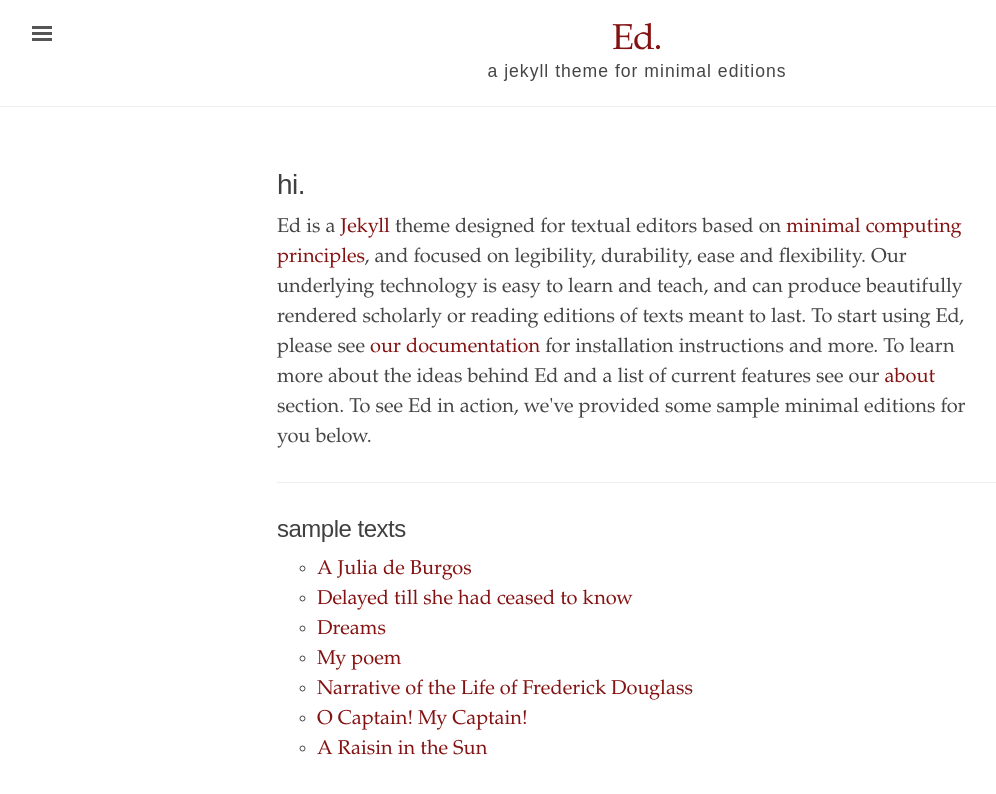
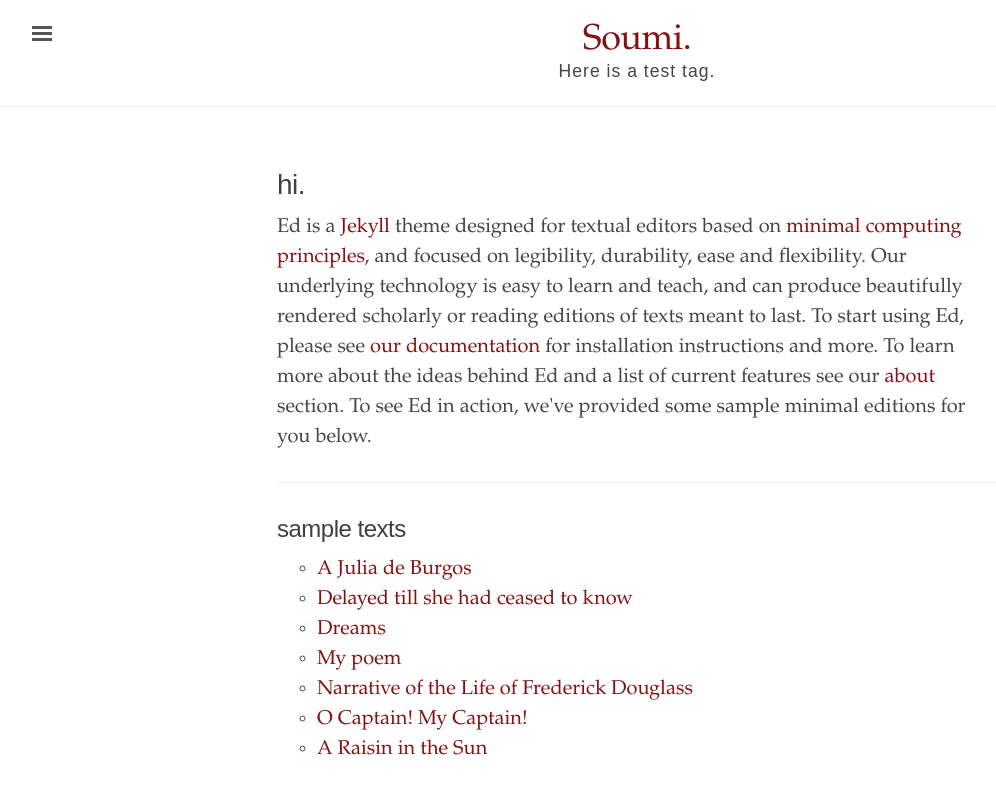
Before and after one commit to soumi-udel/soumi-udel.github.io, a Jekyll site: the page built from index.html, in a window 1280 px wide. Shown: the top 794 px of the page, without its empty margins (3-999 px from the left). Built offline with Jekyll 4.4.1, drawn with Linux system fonts in a browser that asks for light colours.

Commit message:
Update _config.yml

```diff
--- a/_config.yml
+++ b/_config.yml
@@ -1,17 +1,17 @@
 # Built with Jekyll 3.6.0
 
 # Setup
-title:               Ed.
-tagline:             'a jekyll theme for minimal editions'
-description:         'Ed is a Jekyll theme designed for textual editors based on minimal computing principles, and focused on legibility and flexibility.'
-url:                 'http://minicomp.github.io'
+title:               Soumi.
+tagline:             'Here is a test tag.'
+description:         'Here is a description'
+url:                 'http://soumi-udel.github.io'
 baseurl:             ''
 
 # About/contact
 author:
-  name:              Alex Gil
-  url:               https://twitter.com/elotroalex
-  email:             colibri.alex@gmail.com
+  name:              Soumi
+  url:
+  email:
 
 # Color scheme. Options: red, orange, magenta, cyan, blue, brown
 color-scheme:
```
